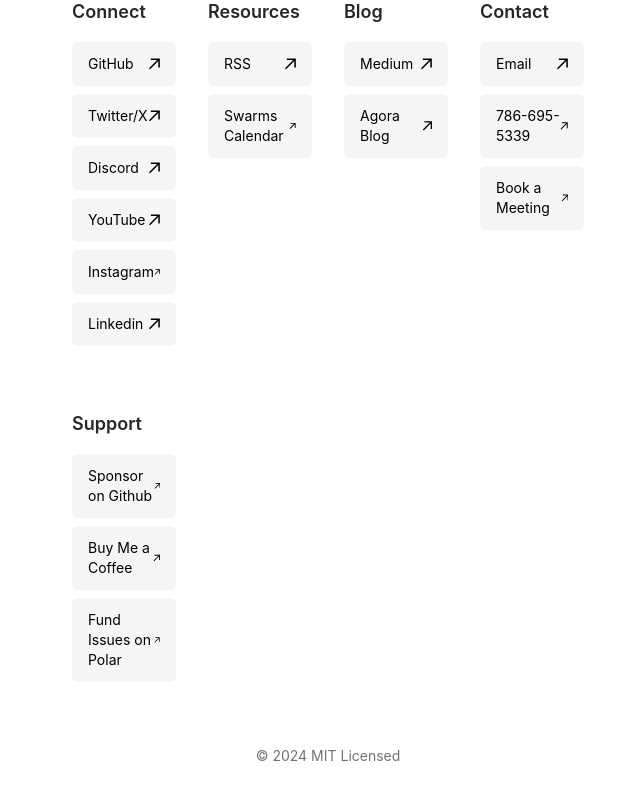
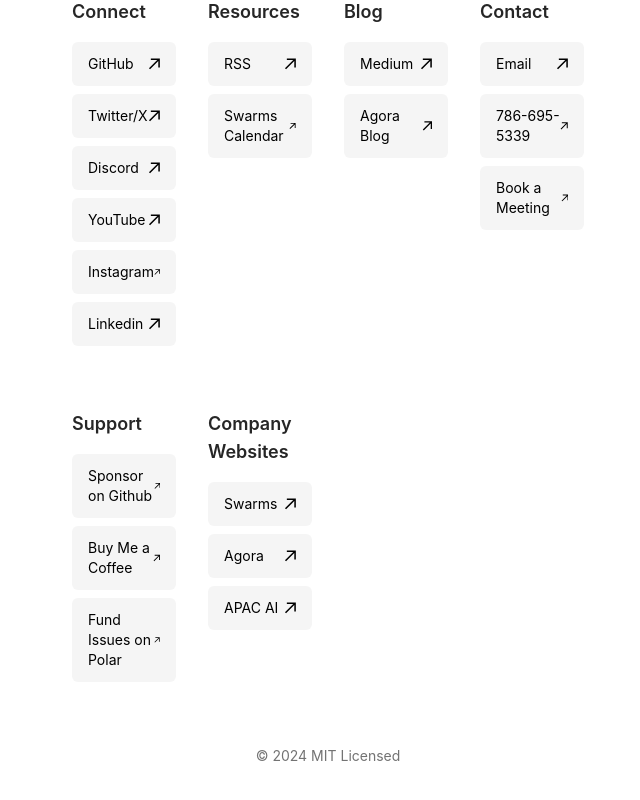
Before and after one commit to kyegomez/kyegomez-com, a Next.js app: page / in a window 1280 px wide. Shown: the part 514-1314 px from the top of the page, without its empty margins (312-952 px from the left). Built offline with nearby package versions, Linux system fonts and the light colour scheme.

Commit message:
[CLEANUP]

```diff
--- a/app/components/footer.tsx
+++ b/app/components/footer.tsx
@@ -70,6 +70,11 @@ export default function Footer() {
           <LinkButton href="https://buymeacoffee.com/kyegomez" text="Buy Me a Coffee" />
           <LinkButton href="https://polar.sh/kyegomez/" text="Fund Issues on Polar" />
         </CategorySection>
+        <CategorySection title="Company Websites">
+          <LinkButton href="https://swarms.world" text="Swarms" />
+          <LinkButton href="https://agoralab.ai" text="Agora" />
+          <LinkButton href="https://apac.ai" text="APAC AI" />
+        </CategorySection>
       </div>
       <p className="mt-8 text-center text-sm text-neutral-500 dark:text-neutral-400">
         © {new Date().getFullYear()} MIT Licensed
```
